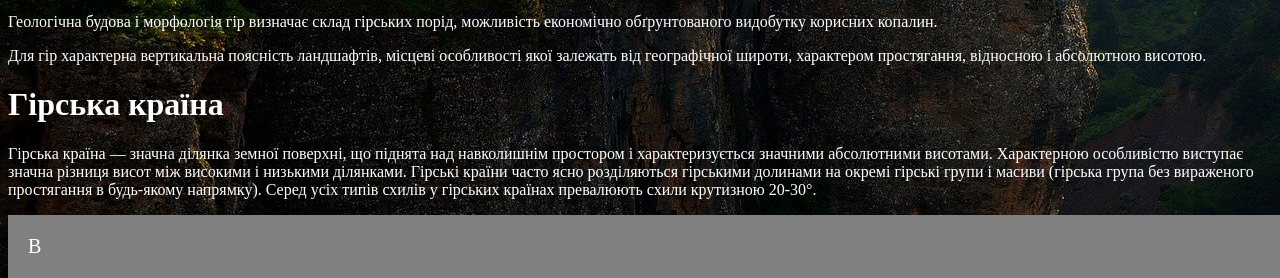
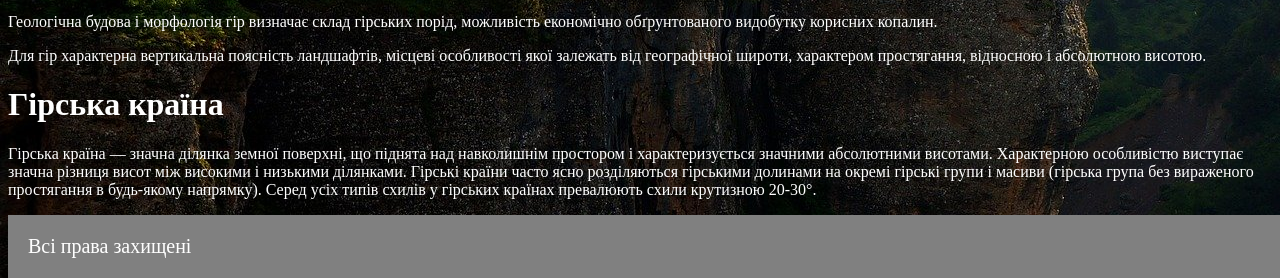
Before and after one commit to Sofia-studylink/Sofia-studylink.github.io, a plain HTML site: page index.html in a window 1280 px wide. Shown: the part 681-959 px from the top of the page. Drawn offline with Linux system fonts and the light colour scheme.

Commit message:
Update index.html

```diff
--- a/index.html
+++ b/index.html
@@ -32,7 +32,7 @@
 </main>
 
 <footer>
-    В
+    Всі права захищені
 </footer>
 </body>
 </html>
```
